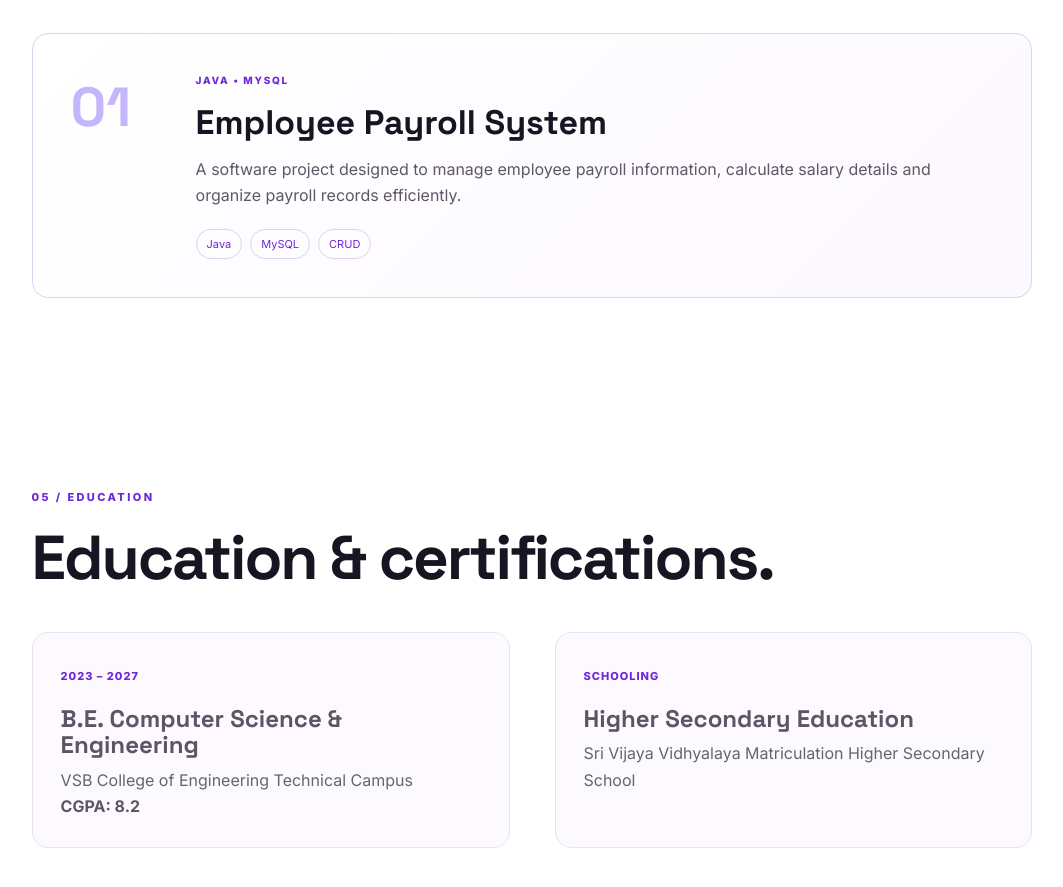
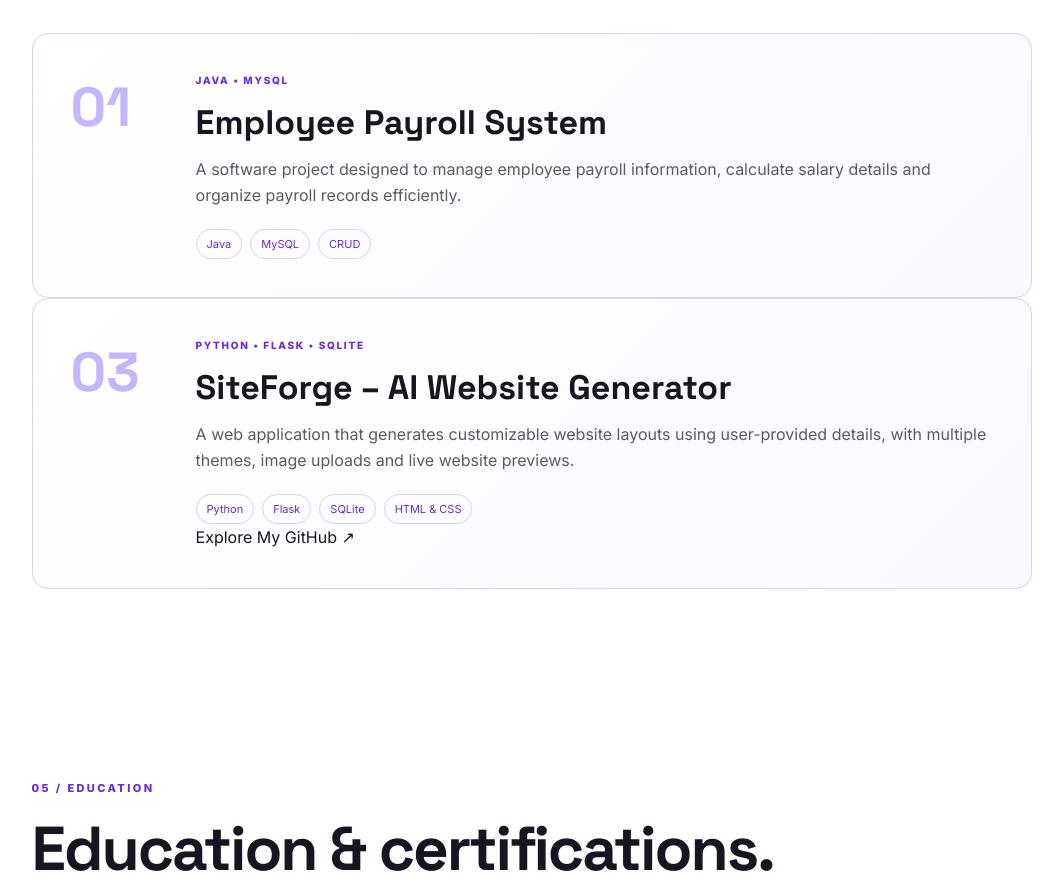
Before and after one commit to jemimoses/Jemi-Portfolio, a plain HTML site: page index.html in a window 1280 px wide. Shown: the part 2648-3535 px from the top of the page, without its empty margins (108-1171 px from the left). Drawn offline with Linux system fonts and the light colour scheme.

Commit message:
Add projects section to index.html

```diff
--- a/index.html
+++ b/index.html
@@ -12,7 +12,7 @@
 <section id="about"><p class="eyebrow">01 / ABOUT</p><h2>Turning ideas into<br><span>working solutions.</span></h2><div class="about-grid"><p>I am a fresher with a strong interest in software development and emerging technologies. I am eager to contribute to innovative projects while continuously improving my technical and problem-solving skills.</p><p>My core interests include Java, Python, web technologies, databases and machine learning. I value clean code, teamwork and continuous learning.</p></div></section>
 <section id="skills"><p class="eyebrow">02 / SKILLS</p><h2>My toolkit.</h2><div class="grid four"><article><b>Languages</b><h3>Java · Python</h3></article><article><b>Web</b><h3>HTML · CSS · JavaScript · React</h3></article><article><b>Database</b><h3>MySQL</h3></article><article><b>Tools</b><h3>VS Code · GitHub</h3></article></div></section>
 <section id="experience"><p class="eyebrow">03 / EXPERIENCE</p><h2>Internships.</h2><div class="timeline"><article><span>DEC 2025 – JAN 2026</span><div><h3>Python Machine Learning</h3><b>Vei Technologies</b><p>Worked on Python and machine-learning concepts with practical implementation and problem solving.</p></div></article><article><span>JAN 2024 – FEB 2024</span><div><h3>Deep Learning & Deployment on Web</h3><b>DevTown</b><p>Explored deep-learning concepts and deployment of applications on the web.</p></div></article></div></section>
-<section id="projects"><p class="eyebrow">04 / PROJECT</p><h2>Featured work.</h2><article class="project"><div class="num">01</div><div><p class="tag">JAVA • MYSQL</p><h3>Employee Payroll System</h3><p>A software project designed to manage employee payroll information, calculate salary details and organize payroll records efficiently.</p><div class="chips"><span>Java</span><span>MySQL</span><span>CRUD</span></div></div></article></section>
+<section id="projects"><p class="eyebrow">04 / PROJECT</p><h2>Featured work.</h2><article class="project"><div class="num">01</div><div><p class="tag">JAVA • MYSQL</p><h3>Employee Payroll System</h3><p>A software project designed to manage employee payroll information, calculate salary details and organize payroll records efficiently.</p><div class="chips"><span>Java</span><span>MySQL</span><span>CRUD</span></div></div></article><article class="project"><div class="num">03</div><div><p class="tag">PYTHON • FLASK • SQLITE</p><h3>SiteForge – AI Website Generator</h3><p>A web application that generates customizable website layouts using user-provided details, with multiple themes, image uploads and live website previews.</p><div class="chips"><span>Python</span><span>Flask</span><span>SQLite</span><span>HTML & CSS</span></div><a href="https://github.com/jemimoses" target="_blank">Explore My GitHub ↗</a></div></article></section></section>
 <section id="education"><p class="eyebrow">05 / EDUCATION</p><h2>Education & certifications.</h2><div class="edu"><article><span>2023 – 2027</span><h3>B.E. Computer Science & Engineering</h3><p>VSB College of Engineering Technical Campus</p><b>CGPA: 8.2</b></article><article><span>SCHOOLING</span><h3>Higher Secondary Education</h3><p>Sri Vijaya Vidhyalaya Matriculation Higher Secondary School</p></article></div><h3 class="sub">Certifications</h3><div class="certs"><p>Basics in Python — Infosys Springboard</p><p>Data Science & Analytics — HP LIFE</p><p>Java Programming for Beginners</p></div></section>
 <section><p class="eyebrow">06 / PATENT</p><div class="patent"><p class="tag">INNOVATION</p><h2>Patent / Research Work</h2><p>Patent-related work listed in my resume. Details can be shared during interviews.</p></div></section>
 <section id="contact" class="contact"><p class="eyebrow">07 / CONTACT</p><h2>Let's connect.</h2><p>I'm open to opportunities where I can learn, contribute and grow as a software professional.</p><div class="links"><a href="mailto:jemi@example.com">Email <b>→</b></a><a href="https://github.com/jemimoses" target="_blank">GitHub <b>→</b></a><a href="https://www.linkedin.com/in/jemi-moses-9493732b9/" target="_blank">LinkedIn <b>→</b></a></div></section>
```
